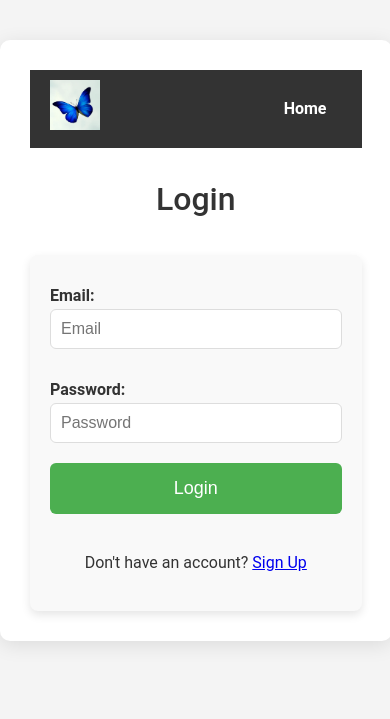
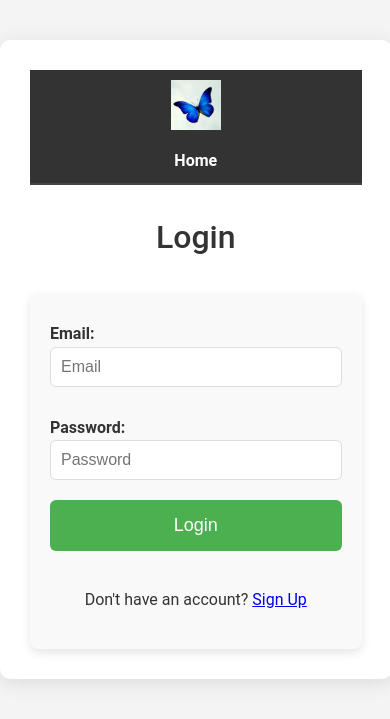
Before and after one commit to TBAPranto/Quiz-Web-Project, a PHP site: page /login.php in a window 390 px wide. Shown: the top 719 px of the page. Run offline with PHP 8.4, Linux system fonts and the light colour scheme.

Commit message:
Add files via upload

```diff
--- a/css/style.css
+++ b/css/style.css
@@ -6,6 +6,67 @@ body {
     margin: 0;
     padding: 0;
     line-height: 1.6;
+}
+
+/* Header Section Styling */
+header {
+    background-color: #333;  /* Dark background */
+    color: #fff;  /* White text */
+    padding: 10px 20px;  /* Reduced padding */
+    display: flex;
+    justify-content: center;  /* Center the content */
+    align-items: center;  /* Vertically align items */
+    border-bottom: 2px solid #444;  /* Subtle border for separation */
+}
+
+/* Logo styling */
+header .logo img {
+    width: 50px;  /* Logo size */
+    height: 50px;
+}
+
+/* Navigation Menu Styling */
+header .nav-menu {
+    display: flex;
+    gap: 20px;  /* Space between the nav links */
+    font-weight: 600;
+}
+
+header .nav-menu a {
+    color: white;
+    text-decoration: none;
+    transition: color 0.3s ease, transform 0.3s ease;
+}
+
+header .nav-menu a:hover {
+    color: #4CAF50;  /* Green color on hover */
+    transform: translateY(-2px);  /* Lift effect */
+}
+
+/* Mobile adjustments */
+@media screen and (max-width: 768px) {
+    header {
+        padding: 10px 15px; /* Slightly reduced padding for mobile */
+    }
+    header .logo img {
+        width: 40px; /* Reduce logo size on mobile */
+        height: 40px;
+    }
+    header .nav-menu {
+        gap: 10px; /* Reduce gap between menu items */
+    }
+}
+
+@media screen and (max-width: 480px) {
+    header {
+        flex-direction: column; /* Stack items vertically */
+        text-align: left;  /* Align text to the left */
+    }
+    header .nav-menu {
+        flex-direction: column; /* Stack nav links vertically */
+        gap: 8px;
+        margin-top: 10px; /* Space between the logo and menu */
+    }
 }
 
 /* Container */
@@ -90,6 +151,30 @@ form input:focus, form textarea:focus {
     font-size: 14px;
     color: red;
     margin-top: 5px;
+}
+
+.popup-message {
+    position: fixed;
+    top: 20px;
+    left: 50%;
+    transform: translateX(-50%);
+    background-color: #f44336;
+    color: white;
+    padding: 15px;
+    border-radius: 5px;
+    font-size: 16px;
+    z-index: 9999;
+    display: block;
+    opacity: 1;
+    transition: opacity 0.3s ease-out;
+}
+
+.popup-message.success {
+    background-color: #4CAF50;
+}
+
+.popup-message.error {
+    background-color: #f44336;
 }
 
 /* Style for the textarea */
```
